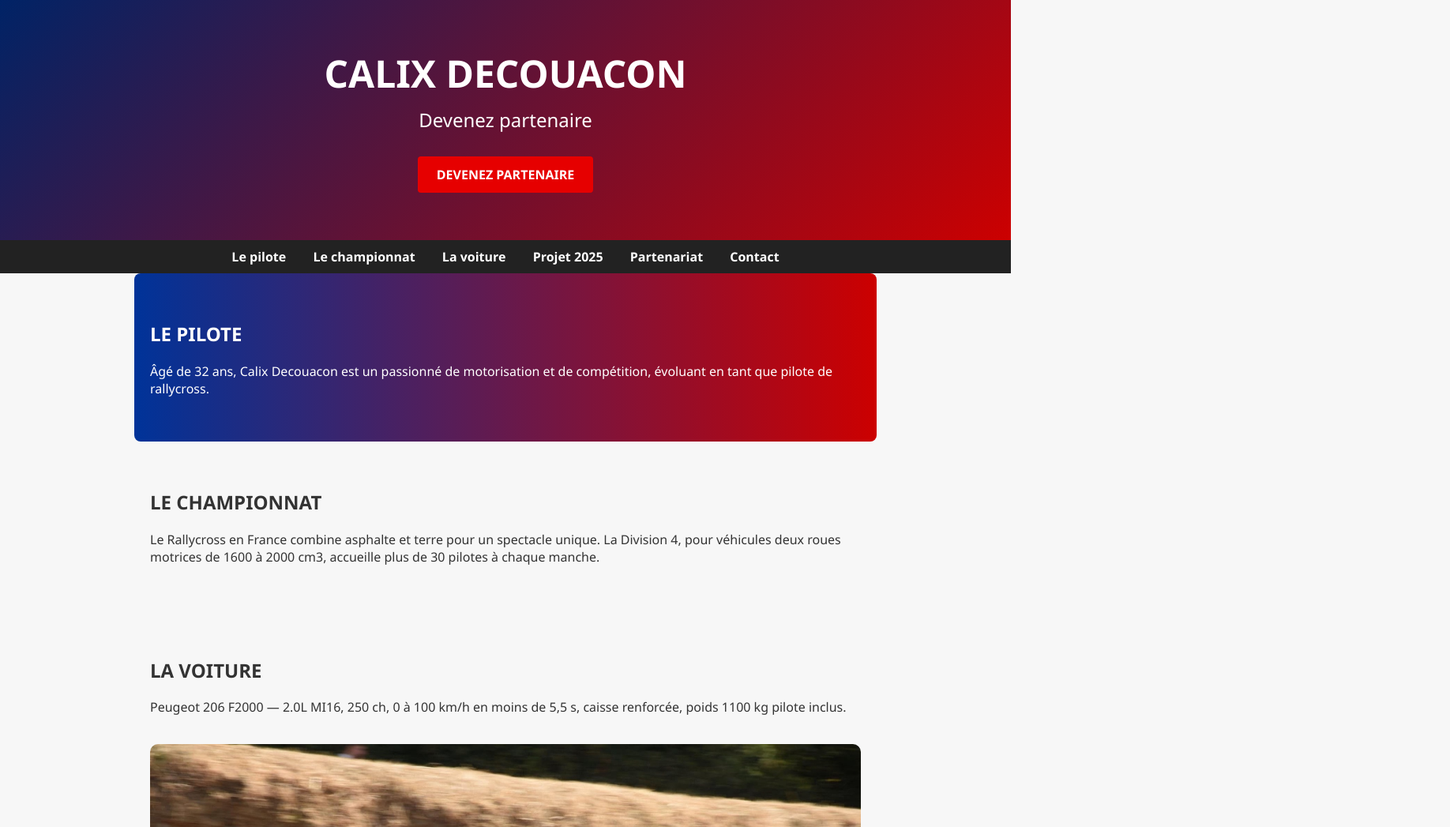
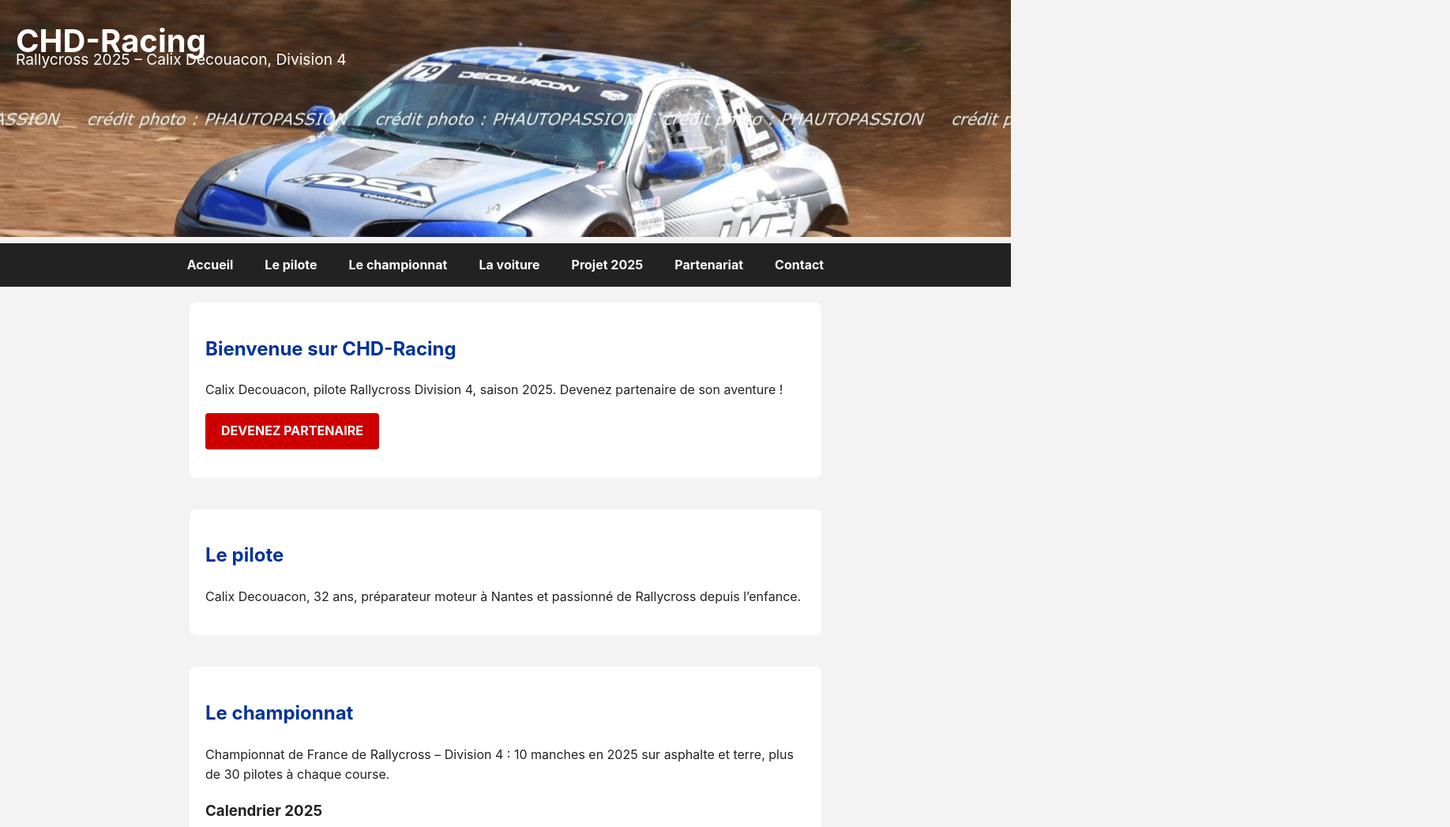
Before and after one commit to calix49/Calix-rx, a plain HTML site: page index.html in a window 1280 px wide. Shown: the top 1047 px of the page at 79% size, 1836 px wide, since content can reach past the window. Drawn offline with Linux system fonts and the light colour scheme.

Commit message:
Add files via upload

```diff
--- a/index.html
+++ b/index.html
@@ -1,66 +1,85 @@
-
 <!DOCTYPE html>
 <html lang="fr">
 <head>
   <meta charset="UTF-8">
   <meta name="viewport" content="width=device-width, initial-scale=1.0">
-    <title>Calix Decouacon - Rallycross 2025</title>
+  <title>CHD-Racing - Rallycross 2025</title>
   <link rel="stylesheet" href="style.css">
 </head>
 <body>
-    <header>
-        <div class="banner">
-            <h1>CALIX DECOUACON</h1>
-            <p>Devenez partenaire</p>
-            <a class="cta" href="#partenariat">DEVENEZ PARTENAIRE</a>
+  <header class="site-header">
+    <div class="header-image">
+      <img src="header.jpg" alt="Peugeot 206 F2000 en action">
+      <h1 class="site-title">CHD-Racing</h1>
+      <p class="site-tagline">Rallycross 2025 – Calix Decouacon, Division 4</p>
     </div>
+    <nav class="site-nav">
+      <ul>
+        <li><a href="#accueil">Accueil</a></li>
+        <li><a href="#pilote">Le pilote</a></li>
+        <li><a href="#championnat">Le championnat</a></li>
+        <li><a href="#voiture">La voiture</a></li>
+        <li><a href="#projet">Projet 2025</a></li>
+        <li><a href="#partenariat">Partenariat</a></li>
+        <li><a href="#contact">Contact</a></li>
+      </ul>
+    </nav>
   </header>
 
-    <nav>
-        <a href="#pilote">Le pilote</a>
-        <a href="#championnat">Le championnat</a>
-        <a href="#voiture">La voiture</a>
-        <a href="#projet">Projet 2025</a>
-        <a href="#partenariat">Partenariat</a>
-        <a href="#contact">Contact</a>
-    </nav>
+  <main>
+    <section id="accueil">
+      <h2>Bienvenue sur CHD-Racing</h2>
+      <p>Calix Decouacon, pilote Rallycross Division 4, saison 2025. Devenez partenaire de son aventure !</p>
+      <p><a href="#partenariat" class="button">DEVENEZ PARTENAIRE</a></p>
+    </section>
 
-    <section id="pilote" class="highlight">
-        <h2>LE PILOTE</h2>
-        <p>Âgé de 32 ans, Calix Decouacon est un passionné de motorisation et de compétition, évoluant en tant que pilote de rallycross.</p>
+    <section id="pilote">
+      <h2>Le pilote</h2>
+      <p>Calix Decouacon, 32 ans, préparateur moteur à Nantes et passionné de Rallycross depuis l’enfance.</p>
     </section>
 
     <section id="championnat">
-        <h2>LE CHAMPIONNAT</h2>
-        <p>Le Rallycross en France combine asphalte et terre pour un spectacle unique. La Division 4, pour véhicules deux roues motrices de 1600 à 2000 cm3, accueille plus de 30 pilotes à chaque manche.</p>
+      <h2>Le championnat</h2>
+      <p>Championnat de France de Rallycross – Division 4 : 10 manches en 2025 sur asphalte et terre, plus de 30 pilotes à chaque course.</p>
+      <h3>Calendrier 2025</h3>
+      <ul>
+        <li>Mai – Abbeville</li>
+        <li>Juin – Lohéac</li>
+        <li>Juillet – Faleyras</li>
+        <li>Août – Essay</li>
+        <li>Septembre – Lavaré</li>
+        <li>Octobre – Pont‑de‑Ruan</li>
+      </ul>
     </section>
 
     <section id="voiture">
-        <h2>LA VOITURE</h2>
-        <p>Peugeot 206 F2000 — 2.0L MI16, 250 ch, 0 à 100 km/h en moins de 5,5 s, caisse renforcée, poids 1100 kg pilote inclus.</p>
-        <img src="voiture-action.jpg" alt="Voiture en action" style="width:100%; border-radius: 10px; margin-top: 20px;">
+      <h2>La voiture</h2>
+      <p>Peugeot 206 F2000 – 2.0 L MI16, 250 ch, 0→100 km/h < 5,5 s, 1100 kg (pilote inclus).</p>
+      <figure><img src="header.jpg" alt="Voiture en action"></figure>
     </section>
 
     <section id="projet">
-        <h2>LE PROJET 2025</h2>
-        <p>Pour 2025, l’objectif est clair : disputer la saison complète en Division 4, avec un budget estimé à 53 300 €, comprenant acquisition du véhicule, équipement, frais logistiques et engagements.</p>
+      <h2>Projet 2025</h2>
+      <p>Objectif : disputer la saison complète en Division 4, avec un budget estimé à 53 300 € (véhicule, équipement, logistique, engagements).</p>
     </section>
 
-    <section id="partenariat" class="highlight">
-        <h2>PARTENARIAT</h2>
-        <p>Associez votre image à un projet passionné. Sponsoring financier, en nature ou mécénat, avec visibilité voiture, équipement, réseaux et avantages fiscaux à la clé.</p>
+    <section id="partenariat">
+      <h2>Partenariat</h2>
+      <p>Sponsoring financier, en nature ou mécénat : visibilité sur la voiture, le stand, réseaux sociaux, et avantages fiscaux (60 % de déduction).</p>
     </section>
 
     <section id="contact">
-        <h2>CONTACT</h2>
-        <p>Calix Decouacon<br>
-        37 bis rue Jean Marie Brûle, 44800 ST HERBLAIN<br>
-        Tél : 06 65 79 16 95<br>
-        Email : calix.decouacon@yahoo.fr</p>
+      <h2>Contact</h2>
+      <address>
+        37 bis rue Jean Marie Brûle, 44800 St Héblain<br>
+        Tél : 06 65 79 16 95<br>
+        Email : <a href="mailto:calix.decouacon@yahoo.fr">calix.decouacon@yahoo.fr</a>
+      </address>
     </section>
+  </main>
 
-    <footer>
-        <p>© 2025 Calix Decouacon - Rallycross Division 4</p>
+  <footer class="site-footer">
+    <p>© 2025 Calix Decouacon — CHD‑Racing</p>
   </footer>
 </body>
 </html>
--- a/style.css
+++ b/style.css
@@ -1,59 +1,82 @@
-
+/* Style inspiré de Twenty Twenty-Four */
 body {
-    margin: 0;
-    font-family: 'Segoe UI', Tahoma, Geneva, Verdana, sans-serif;
-    background: #f7f7f7;
-    color: #333;
+  margin: 0;
+  font-family: -apple-system, BlinkMacSystemFont, 'Segoe UI', Roboto, sans-serif;
+  line-height: 1.6;
+  color: #222;
+  background: #f3f3f3;
 }
-header .banner {
-    background: linear-gradient(135deg, #002366, #cc0000);
-    color: white;
-    padding: 60px 20px;
-    text-align: center;
+.site-header .header-image {
+  position: relative;
+  text-align: center;
 }
-header .banner h1 {
-    font-size: 3em;
-    margin: 0;
+.header-image img {
+  width: 100%;
+  max-height: 300px;
+  object-fit: cover;
 }
-header .banner p {
-    font-size: 1.5em;
-    margin: 10px 0;
+.site-title {
+  position: absolute;
+  top: 20px;
+  left: 20px;
+  color: #fff;
+  font-size: 2.5em;
+  margin: 0;
 }
-.cta {
-    background-color: #e60000;
-    color: white;
-    padding: 12px 24px;
-    border-radius: 4px;
-    text-decoration: none;
-    font-weight: bold;
-    display: inline-block;
-    margin-top: 20px;
+.site-tagline {
+  position: absolute;
+  top: 60px;
+  left: 20px;
+  color: #fff;
+  font-size: 1.2em;
+  margin: 0;
 }
-nav {
-    background: #222;
-    text-align: center;
-    padding: 10px;
+.site-nav {
+  background: #222;
 }
-nav a {
-    color: white;
-    margin: 0 15px;
-    text-decoration: none;
-    font-weight: bold;
+.site-nav ul {
+  list-style: none;
+  margin: 0;
+  padding: 0;
+  display: flex;
+  justify-content: center;
+}
+.site-nav a {
+  color: #fff;
+  text-decoration: none;
+  padding: 15px 20px;
+  display: block;
+  font-weight: bold;
+}
+.site-nav a:hover {
+  background: #003399;
+}
+main {
+  max-width: 800px;
+  margin: 20px auto;
+  padding: 0 10px;
 }
 section {
-    padding: 40px 20px;
-    max-width: 900px;
-    margin: auto;
+  margin-bottom: 40px;
+  background: #fff;
+  padding: 20px;
+  border-radius: 8px;
 }
-section.highlight {
-    background: linear-gradient(90deg, #003399, #cc0000);
-    color: white;
-    border-radius: 8px;
+h2 {
+  color: #003399;
 }
-footer {
-    text-align: center;
-    padding: 20px;
-    background: #111;
-    color: #ccc;
-    font-size: 0.9em;
+.button {
+  display: inline-block;
+  background: #cc0000;
+  color: #fff;
+  padding: 10px 20px;
+  text-decoration: none;
+  border-radius: 4px;
+  font-weight: bold;
 }
+.site-footer {
+  text-align: center;
+  background: #222;
+  color: #ccc;
+  padding: 15px;
+}
```
Also changed, not shown: header.jpg (added). Lines whose indentation alone changed are shown as unchanged.
